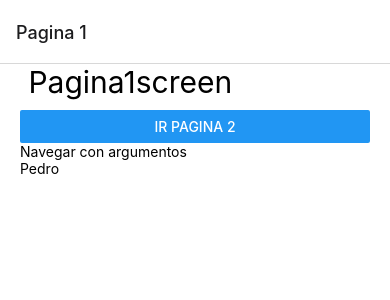
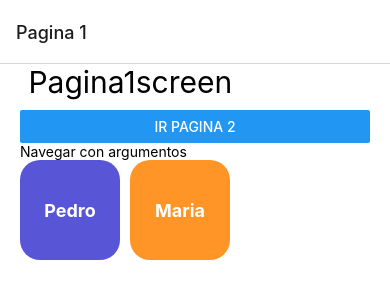
Before and after one commit to alemosmusi/navegacionreactnativecli, a React Native app: screen /Pagina1Screen in a window 390 px wide. Shown: the top 300 px of the page. Built offline with nearby package versions, Linux system fonts and the light colour scheme.

Commit message:
listo video 11

```diff
--- a/src/navigator/StackNavigator.tsx
+++ b/src/navigator/StackNavigator.tsx
@@ -6,7 +6,15 @@
 import Pagina3Screen from '../screens/Pagina3Screen';
 import PersonaScreen from '../screens/PersonaScreen';
 
-const Stack = createStackNavigator();
+export type RootStackParams = {
+  Pagina1Screen: undefined,
+  Pagina2Screen: undefined,
+  Pagina3Screen: undefined,
+  PersonaScreen: {id: number, nombre:string}
+
+}
+
+const Stack = createStackNavigator<RootStackParams>();
 
 export const StackNavigator = () =>{
   return (
--- a/src/screens/Pagina1Screen.tsx
+++ b/src/screens/Pagina1Screen.tsx
@@ -1,44 +1,55 @@
-import { StackScreenProps } from '@react-navigation/stack'
-import React from 'react'
-import { Button, Text, View } from 'react-native'
-import { styles } from '../theme/appTheme'
-import { TouchableOpacity } from 'react-native-gesture-handler'
+import {StackScreenProps} from '@react-navigation/stack';
+import React from 'react';
+import {Button, Text, View} from 'react-native';
+import {styles} from '../theme/appTheme';
+import {TouchableOpacity} from 'react-native-gesture-handler';
 
-
-
-interface Props extends StackScreenProps <any, any>{
-
-}
-
-
+interface Props extends StackScreenProps<any, any> {}
 
 const Pagina1Screen = ({navigation}: Props) => {
-
-
-
-
   return (
     <View style={styles.globalMargin}>
-
-
       <Text style={styles.title}> Pagina1screen</Text>
 
-
       <Button
-          title= "Ir pagina 2"
+        title="Ir pagina 2"
         onPress={() => navigation.navigate('Pagina2Screen')}
       />
 
+      <Text>Navegar con argumentos</Text>
 
-        <Text>Navegar con argumentos</Text>
+      <View style={{flexDirection: 'row'}}>
         <TouchableOpacity
-          onPress={() => navigation.navigate('PersonaScreen')}
-        >
-          <Text>Pedro</Text>
+          style={{
+            ...styles.botonGrande,
+            backgroundColor: '#5856D6'
 
+          }}
+          onPress={() =>
+            navigation.navigate('PersonaScreen', {
+              id: 1,
+              nombre: 'Pedro',
+            })
+          }>
+          <Text style={styles.botonGrandeTexto}>Pedro</Text>
+        </TouchableOpacity>
+        <TouchableOpacity
+          style={{
+            ...styles.botonGrande,
+            backgroundColor: '#FF9427'
+
+          }}
+          onPress={() =>
+            navigation.navigate('PersonaScreen', {
+              id: 2,
+              nombre: 'Maria',
+            })
+          }>
+          <Text style={styles.botonGrandeTexto}>Maria</Text>
         </TouchableOpacity>
       </View>
-  )
-}
+    </View>
+  );
+};
 
-export default Pagina1Screen
+export default Pagina1Screen;
--- a/src/screens/PersonaScreen.tsx
+++ b/src/screens/PersonaScreen.tsx
@@ -1,11 +1,35 @@
-import React from 'react'
+import React, { useEffect } from 'react'
 import { Text, View } from 'react-native'
 import { styles } from '../theme/appTheme'
+import { StackScreenProps } from '@react-navigation/stack'
+import { RootStackParams } from '../navigator/StackNavigator'
 
-const PersonaScreen = () => {
+// interface RouterParams {
+//     id: number,
+//     nombre: string
+// }
+
+interface Props extends StackScreenProps<RootStackParams,'PersonaScreen'>{}
+
+const PersonaScreen = ({route, navigation}: Props) => {
+
+    const params = route.params
+    // const params = route.params as RouterParams
+
+    useEffect(() => {
+      navigation.setOptions({
+        title: params!.nombre
+      })
+    }, [])
+
+
   return (
     <View style={styles.globalMargin}>
-        <Text style={styles.title}> PersonaScreen</Text>
+        <Text style={styles.title}>
+            {
+                JSON.stringify(params, null, 3)
+            }
+        </Text>
     </View>
   )
 }
--- a/src/theme/appTheme.tsx
+++ b/src/theme/appTheme.tsx
@@ -7,5 +7,19 @@
     title: {
         fontSize: 30,
         marginBottom: 10
+    },
+    botonGrande:{
+        width:100,
+        height:100,
+        backgroundColor: 'red',
+        borderRadius:20,
+        alignItems:'center',
+        justifyContent:'center',
+        marginRight: 10
+    },
+    botonGrandeTexto:{
+        color:'white',
+        fontSize: 18,
+        fontWeight: 'bold'
     }
 });
```
Lines whose indentation alone changed are shown as unchanged.
